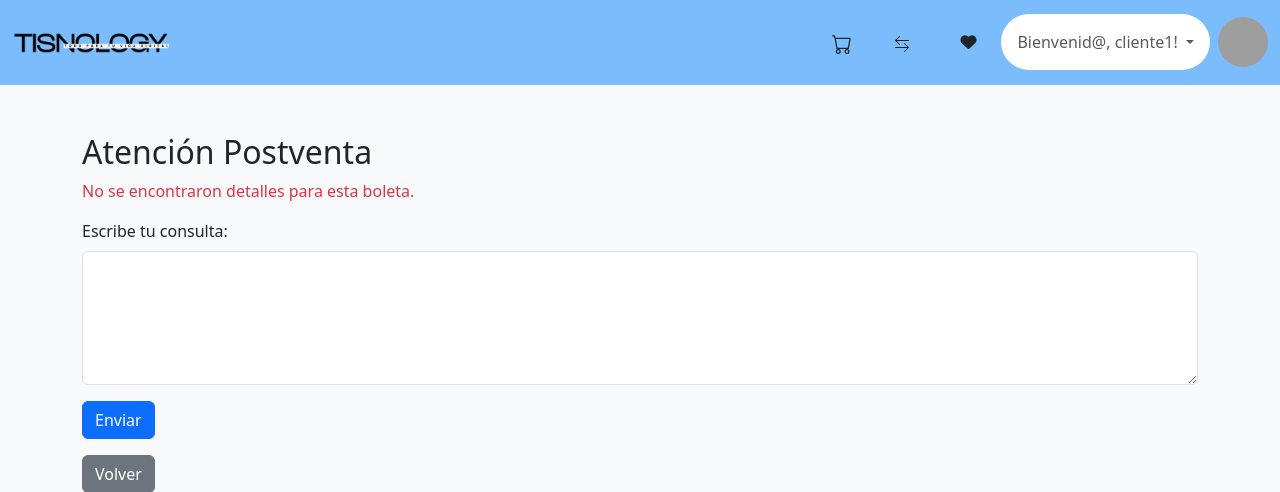
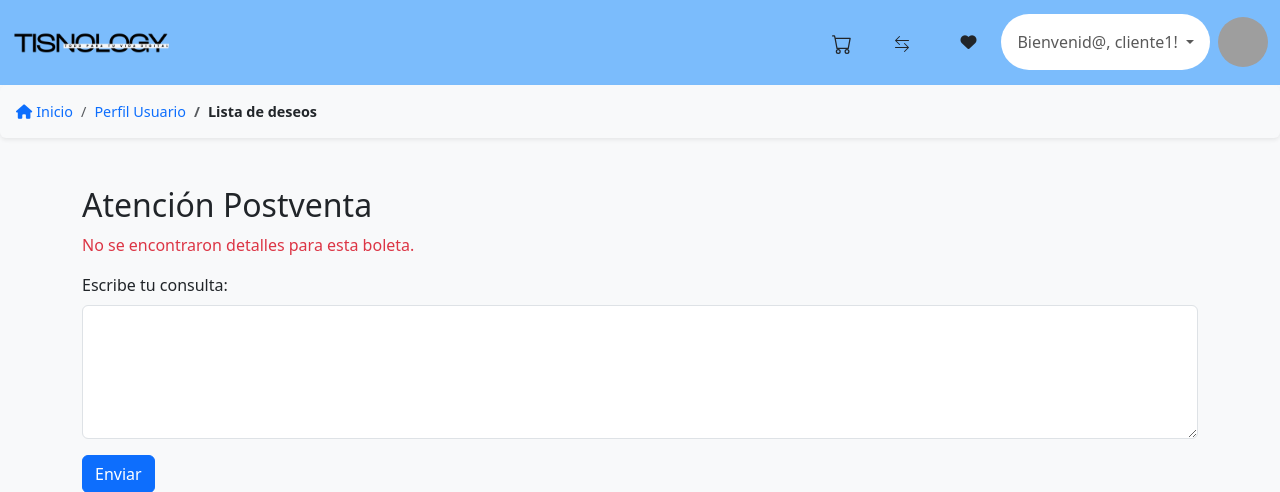
Before and after one commit to ConstanzaP1/TIS1, a PHP site: page /postventa/postventa.php in a window 1280 px wide. Shown: the top 492 px of the page. Run offline with PHP 8.4, Linux system fonts and the light colour scheme; a user stored in the database is signed in; data comes from the database, SQL or seed files in the repository; some libraries are stand-ins or nearby versions; grey boxes are pictures that could not be loaded.

Commit message:
Update postventa.php

```diff
--- a/postventa/postventa.php
+++ b/postventa/postventa.php
@@ -97,6 +97,28 @@ if ($boletaId) {
         body {
             background-color: #f8f9fa; /* Fondo claro */
         }
+        .breadcrumb {
+            background-color: #f9f9f9;
+            font-size: 0.9rem;
+        }
+
+        .breadcrumb .breadcrumb-item a {
+            transition: color 0.2s ease-in-out;
+        }
+
+        .breadcrumb .breadcrumb-item a:hover {
+            color: #0056b3;
+            text-decoration: underline;
+        }
+
+        .breadcrumb .breadcrumb-item.active {
+            font-weight: bold;
+            color: #333;
+        }
+        .empty-comparator {
+            margin-top: 50px;
+        }
+
     </style>
 </head>
 <body>
@@ -202,6 +224,23 @@ if ($boletaId) {
         </div>
     </div>
 </nav>
+<nav aria-label="breadcrumb" class="mb-4">
+        <ol class="breadcrumb bg-light p-3 rounded shadow-sm">
+            <li class="breadcrumb-item">
+                <a href="../index.php" class="text-primary text-decoration-none">
+                    <i class="fas fa-home me-1"></i>Inicio
+                </a>
+            </li>
+            <li class="breadcrumb-item">
+                <a href="../perfil_usuario/perfil_usuario.php" class="text-primary text-decoration-none">
+                    Perfil Usuario
+                </a>
+            </li>
+            <li class="breadcrumb-item active text-dark" aria-current="page">
+                Lista de deseos
+            </li>
+        </ol>
+    </nav>
 <div class="container mt-5">
     <h2>Atención Postventa</h2>
 
```
